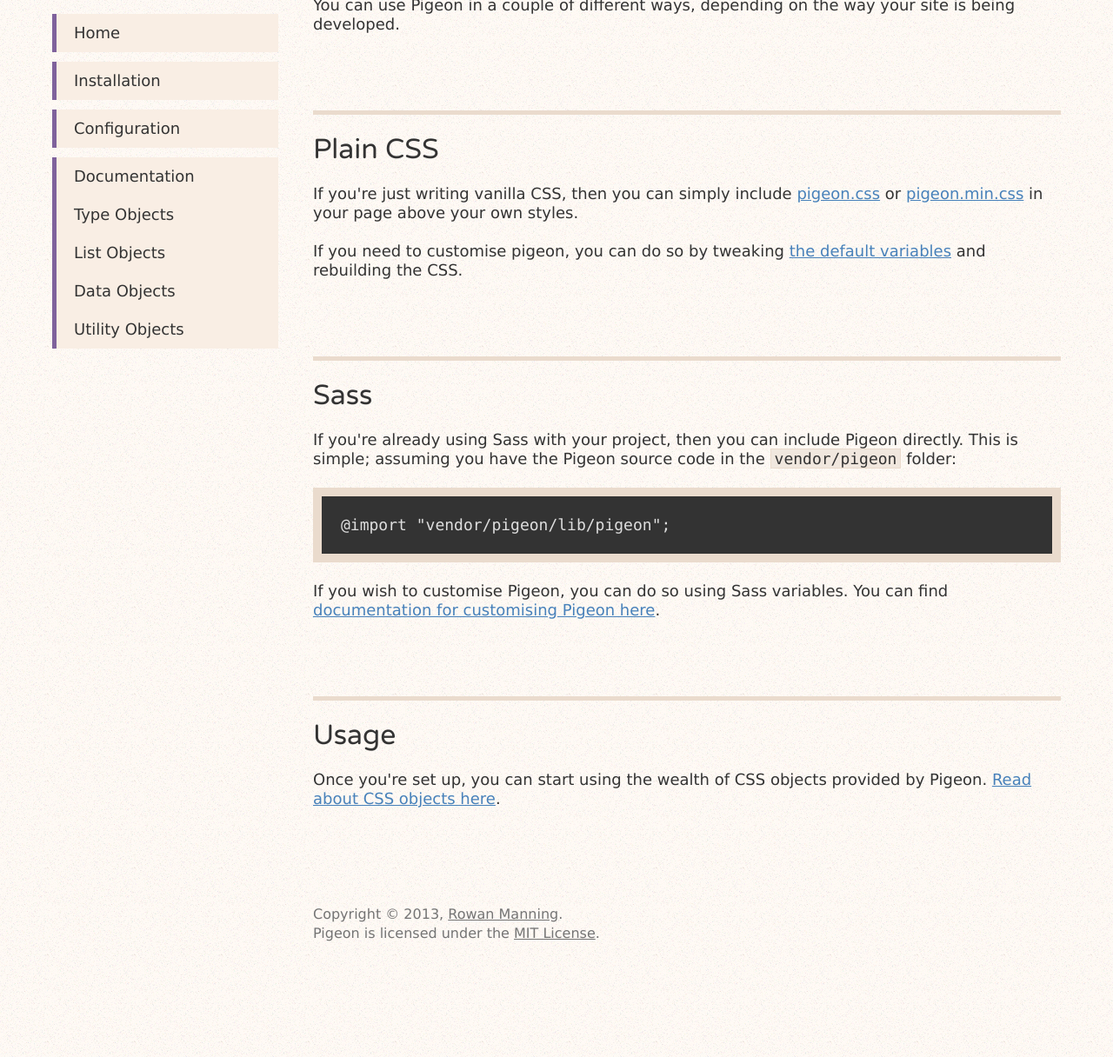
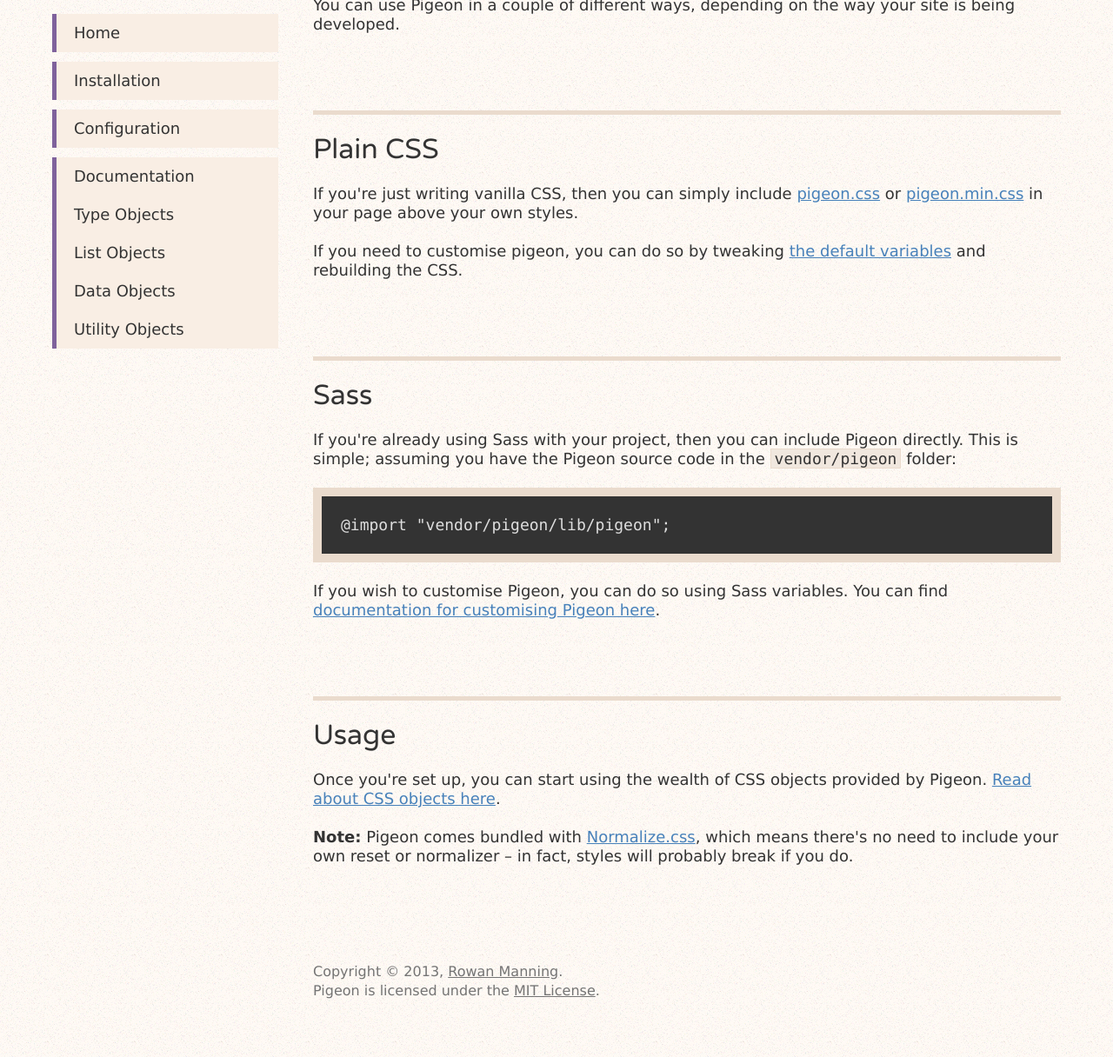
Before and after one commit to rowanmanning/pigeon, a Jekyll site: the page built from docs/install/index.html, in a window 1280 px wide, cut to the strip 153-1369 px from the top of the page. Shown: the whole strip at 87% size. Built offline with Jekyll 4.4.1, drawn with Linux system fonts in a browser that asks for light colours.

Commit message:
Add a note on Normalize.css

```diff
--- a/docs/install/index.html
+++ b/docs/install/index.html
@@ -60,4 +60,11 @@
         by Pigeon. <a href="/docs/objects/">Read about CSS objects here</a>.
     </p>
 
+    <p>
+        <b>Note:</b> Pigeon comes bundled with
+        <a href="http://necolas.github.com/normalize.css/">Normalize.css</a>,
+        which means there's no need to include your own reset or normalizer – in
+        fact, styles will probably break if you do.
+    </p>
+
 </div>
```
